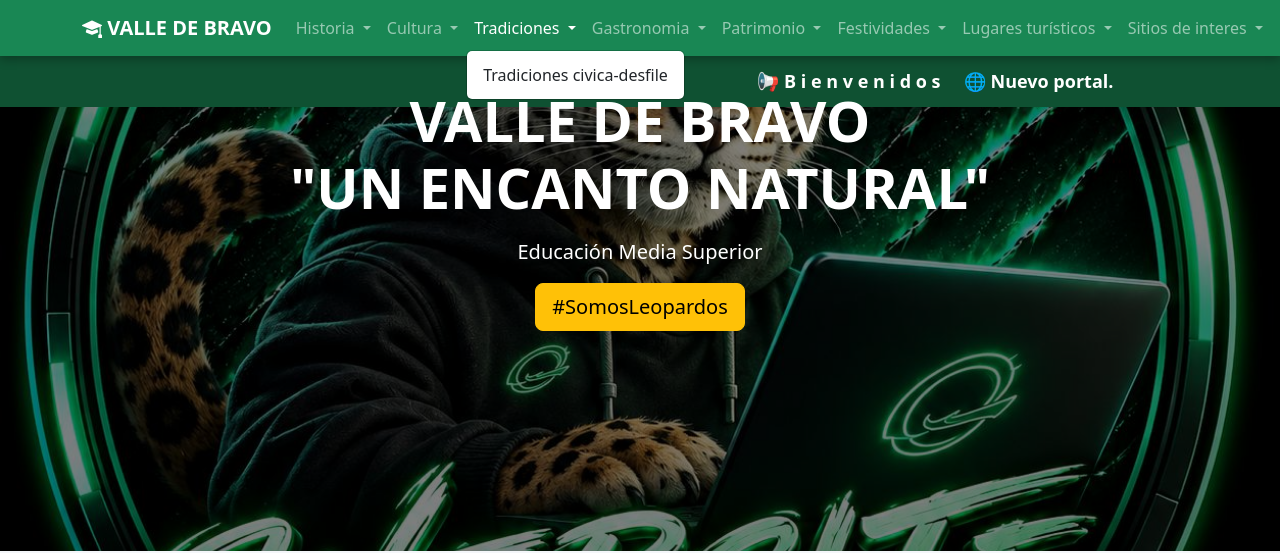
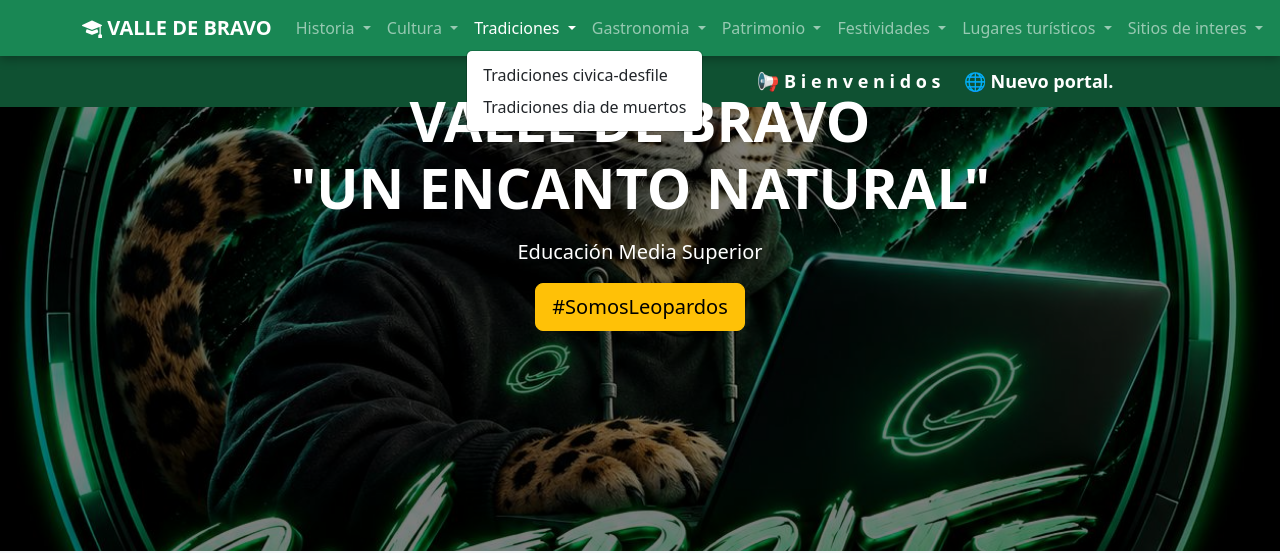
Before and after one commit to Alex-rz009/WEBSITE_Alexrz, a plain HTML site: page index.html in a window 1280 px wide. Both pictures are taken after a click on the button "Tradiciones". Shown: the top 553 px of the page. Drawn offline with nearby package versions, Linux system fonts and the light colour scheme.

Commit message:
Update index.html

```diff
--- a/index.html
+++ b/index.html
@@ -164,6 +164,10 @@ color:white;
                     <a class="dropdown-item" href="https://vt.tiktok.com/ZSpojEBNd/">
                         Tradiciones civica-desfile
                     </a>
+                     <a class="dropdown-item"https://vt.tiktok.com/ZSsYBwTxT/">
+                        Tradiciones dia de muertos
+                    </a>
+
                 </li>
             </ul>
        <!-- GASTRONOMIA -->
```
